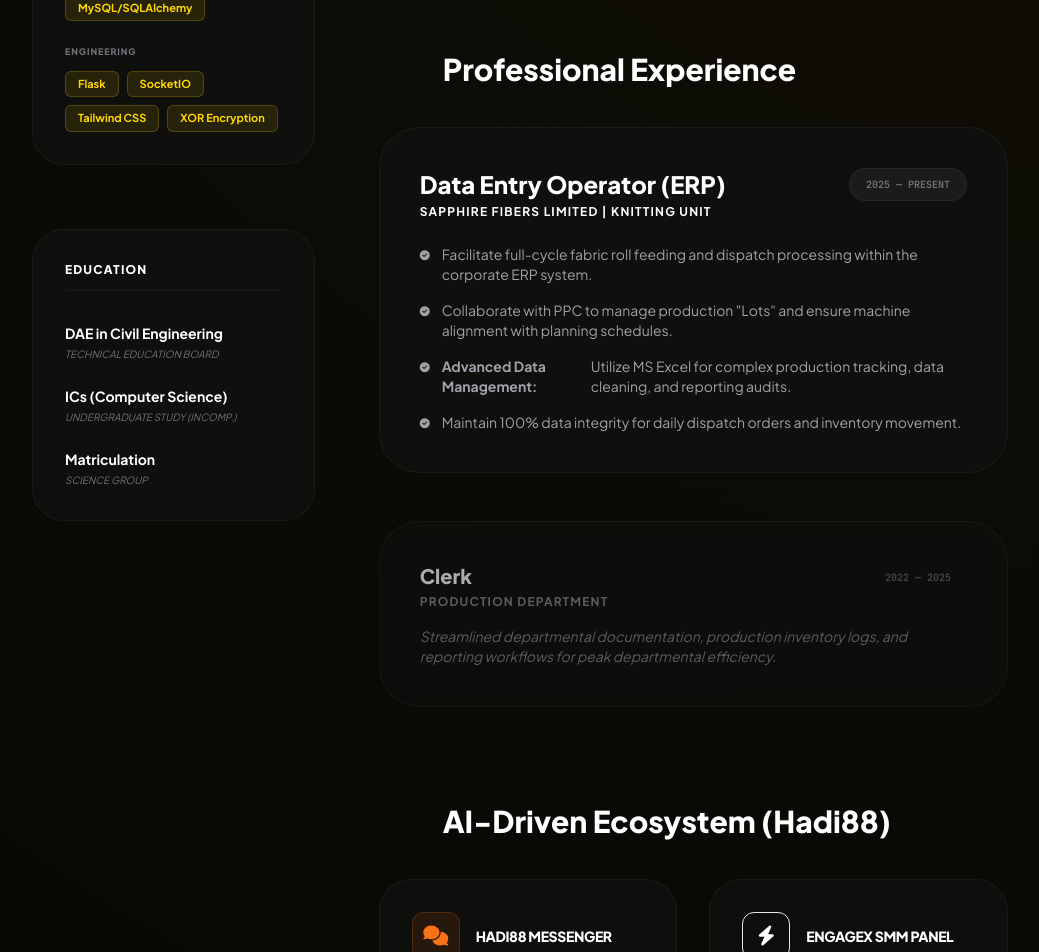
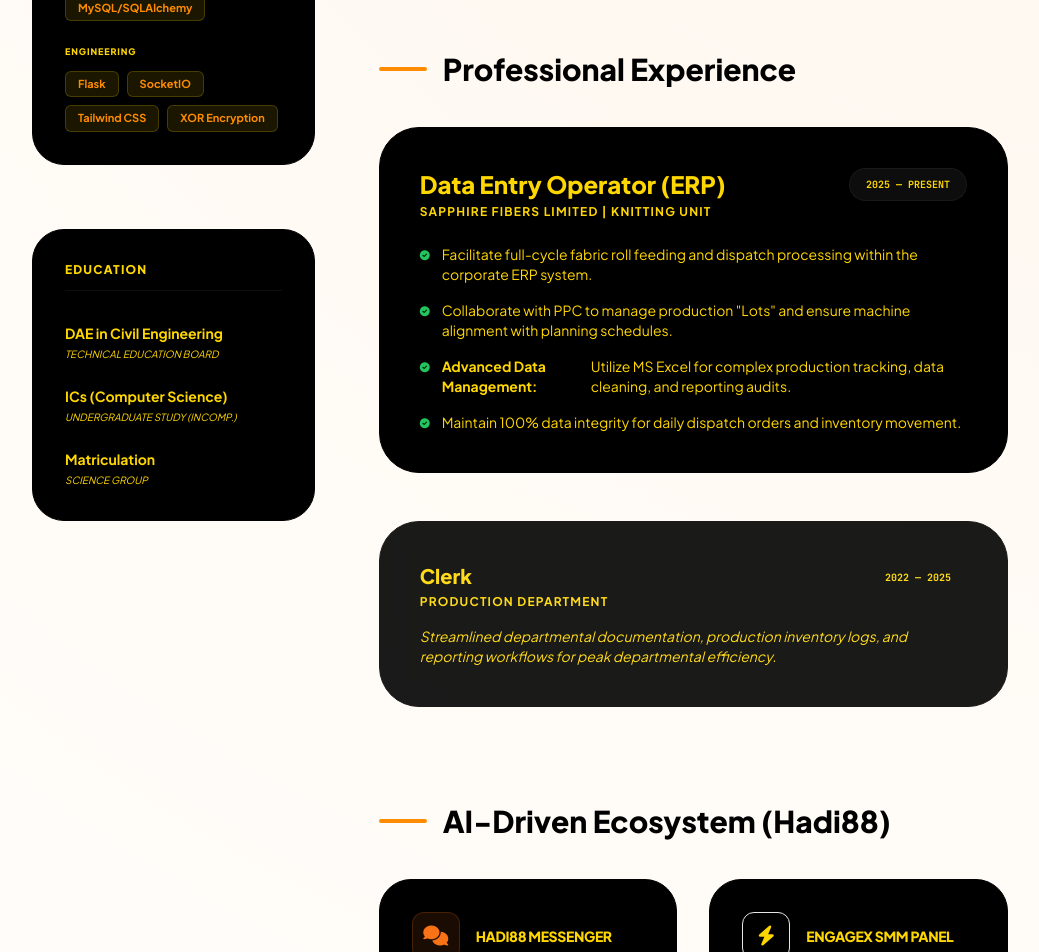
Before and after one commit to nmi88/nmi88.github.io, a plain HTML site: page index.html in a window 1280 px wide. Shown: the part 780-1732 px from the top of the page, without its empty margins (120-1159 px from the left). Drawn offline with nearby package versions, Linux system fonts and the light colour scheme.

Commit message:
Add light mode styles and theme switching script

```diff
--- a/index.html
+++ b/index.html
@@ -18,25 +18,41 @@
             --hadi-gold: #FFD700;
             --hadi-black: #050505;
             --card-bg: rgba(18, 18, 18, 0.7);
+            --text-main: #ffffff;
+            --text-dim: #a1a1aa;
+            --bg-color: #050505;
+            --border-color: rgba(255, 215, 0, 0.1);
+        }
+
+        /* LIGHT MODE OVERRIDES (7AM - 7PM) */
+        body.light-mode {
+            --hadi-black: #ffffff;
+            --hadi-gold: #ff8c00; /* Rich Orange */
+            --card-bg: #000000; /* Black boxes */
+            --text-main: #000000;
+            --text-dim: #4b5563;
+            --bg-color: #ffffff;
+            --border-color: rgba(0, 0, 0, 0.1);
+            background-image: radial-gradient(circle at top right, rgba(255, 140, 0, 0.08), transparent);
         }
 
         html { scroll-behavior: smooth; }
 
         body {
-            background-color: var(--hadi-black);
-            color: #ffffff;
+            background-color: var(--bg-color);
+            color: var(--text-main);
             font-family: 'Plus Jakarta Sans', sans-serif;
-            background-image: radial-gradient(circle at top right, rgba(255, 215, 0, 0.05), transparent);
+            transition: background-color 0.5s ease;
         }
 
-        /* STATIC STICKY HEADER */
         .static-header {
             position: sticky;
             top: 0;
             z-index: 1000;
-            background: rgba(5, 5, 5, 0.9);
+            background: var(--bg-color);
+            opacity: 0.95;
             backdrop-filter: blur(20px);
-            border-bottom: 1px solid rgba(255, 215, 0, 0.1);
+            border-bottom: 1px solid var(--border-color);
         }
 
         .glass-card {
@@ -44,6 +60,22 @@
             backdrop-filter: blur(12px);
             border: 1px solid rgba(255, 255, 255, 0.05);
             transition: all 0.3s ease;
+        }
+
+        /* Light Mode Specific Card Content */
+        body.light-mode .glass-card {
+            color: #FFD700 !important; /* Yellow text inside black boxes */
+            border: 1px solid #000;
+        }
+
+        body.light-mode .glass-card h2,
+        body.light-mode .glass-card h3,
+        body.light-mode .glass-card h4,
+        body.light-mode .glass-card h5,
+        body.light-mode .glass-card p,
+        body.light-mode .glass-card li,
+        body.light-mode .glass-card b {
+            color: #FFD700 !important; /* Yellow text as requested */
         }
 
         .glass-card:hover {
@@ -73,7 +105,7 @@
             font-weight: 800;
             text-transform: uppercase;
             letter-spacing: 1.5px;
-            color: #a1a1aa;
+            color: var(--text-dim);
             transition: all 0.3s ease;
             cursor: pointer;
         }
@@ -85,15 +117,23 @@
 
         .mono { font-family: 'JetBrains Mono', monospace; }
 
-        /* Offset for smooth scroll anchors */
         section { scroll-margin-top: 100px; }
+
+        /* Light Mode Text Adjustments for headings outside cards */
+        body.light-mode .text-zinc-500,
+        body.light-mode .text-zinc-400 {
+            color: #1a1a1a;
+        }
+        body.light-mode .text-white {
+            color: #000000;
+        }
     </style>
 </head>
 <body class="pb-12">
 
     <header class="static-header">
         <div class="max-w-5xl mx-auto px-6 py-5 flex flex-wrap justify-center md:justify-between items-center gap-4">
-            <div class="hidden md:block font-black text-gold text-lg tracking-tighter">M.Noman Ikram</div>
+            <div class="hidden md:block font-black text-gold text-lg tracking-tighter" style="color: var(--hadi-gold)">M.Noman Ikram</div>
             <nav class="flex gap-6 md:gap-10">
                 <a href="#about" class="nav-link">About</a>
                 <a href="#education" class="nav-link">Education</a>
@@ -114,14 +154,14 @@
             </p>
 
             <div class="flex flex-wrap justify-center gap-8 mt-10 text-xs md:text-sm text-zinc-400 font-semibold">
-                <a href="mailto:nomanikram@email.com" class="hover:text-gold transition-all flex items-center gap-2">
-                    <i class="fa-solid fa-envelope text-gold"></i> m.noman.bh2@email.com
+                <a href="mailto:m.noman.bh2@email.com" class="hover:text-gold transition-all flex items-center gap-2">
+                    <i class="fa-solid fa-envelope text-orange-500"></i> m.noman.bh2@email.com
                 </a>
                 <a href="tel:+923220788588" class="hover:text-gold transition-all flex items-center gap-2">
-                    <i class="fa-solid fa-phone text-gold"></i> +92 32207885888
+                    <i class="fa-solid fa-phone text-orange-500"></i> +92 32207885888
                 </a>
                 <span class="flex items-center gap-2">
-                    <i class="fa-solid fa-location-dot text-gold"></i> Lahore, Pakistan
+                    <i class="fa-solid fa-location-dot text-orange-500"></i> Lahore, Pakistan
                 </span>
                 <a href="https://wa.me/923220788588" target="_blank" class="hover:text-green-400 transition-all flex items-center gap-2">
                     <i class="fa-brands fa-whatsapp text-green-500"></i> Contact on WhatsApp
@@ -167,16 +207,16 @@
                     <h3 class="text-gold font-black text-xs uppercase tracking-widest mb-8 border-b border-white/5 pb-3">Education</h3>
                     <div class="space-y-6">
                         <div>
-                            <h4 class="font-bold text-white text-sm">DAE in Civil Engineering</h4>
-                            <p class="text-[10px] text-zinc-500 italic uppercase mt-1">Technical Education Board</p>
+                            <h4 class="font-bold text-sm">DAE in Civil Engineering</h4>
+                            <p class="text-[10px] italic uppercase mt-1">Technical Education Board</p>
                         </div>
                         <div>
-                            <h4 class="font-bold text-white text-sm">ICs (Computer Science)</h4>
-                            <p class="text-[10px] text-zinc-500 italic uppercase mt-1">Undergraduate Study (Incomp.)</p>
+                            <h4 class="font-bold text-sm">ICs (Computer Science)</h4>
+                            <p class="text-[10px] italic uppercase mt-1">Undergraduate Study (Incomp.)</p>
                         </div>
                         <div>
-                            <h4 class="font-bold text-white text-sm">Matriculation</h4>
-                            <p class="text-[10px] text-zinc-500 italic uppercase mt-1">Science Group</p>
+                            <h4 class="font-bold text-sm">Matriculation</h4>
+                            <p class="text-[10px] italic uppercase mt-1">Science Group</p>
                         </div>
                     </div>
                 </section>
@@ -185,54 +225,54 @@
             <div class="lg:col-span-2 space-y-24">
 
                 <section id="about">
-                    <h2 class="text-3xl font-black text-white mb-8 flex items-center gap-4">
-                        <span class="w-12 h-1 bg-gold rounded-full"></span> About Me
+                    <h2 class="text-3xl font-black mb-8 flex items-center gap-4">
+                        <span class="w-12 h-1 bg-gold rounded-full" style="background-color: var(--hadi-gold)"></span> About Me
                     </h2>
                     <div class="glass-card p-10 rounded-[2.5rem] leading-relaxed">
-                        <p class="text-zinc-400 text-sm md:text-base">
-                            I am an <span class="text-white font-bold">AI-Powered Software Engineer</span> and industrial systems specialist. My expertise lies in leveraging Artificial Intelligence to accelerate software development and automate complex industrial workflows. Currently optimizing resource planning at <span class="text-white font-semibold underline decoration-gold/50">Sapphire Fibers Limited</span>, I am dedicated to building intelligent, secure, and highly-responsive digital ecosystems.
+                        <p class="text-sm md:text-base">
+                            I am an <span class="font-bold">AI-Powered Software Engineer</span> and industrial systems specialist. My expertise lies in leveraging Artificial Intelligence to accelerate software development and automate complex industrial workflows. Currently optimizing resource planning at <span class="font-semibold underline decoration-gold/50">Sapphire Fibers Limited</span>, I am dedicated to building intelligent, secure, and highly-responsive digital ecosystems.
                         </p>
                     </div>
                 </section>
 
                 <section id="experience">
-                    <h2 class="text-3xl font-black text-white mb-10 flex items-center gap-4">
-                        <span class="w-12 h-1 bg-gold rounded-full"></span> Professional Experience
+                    <h2 class="text-3xl font-black mb-10 flex items-center gap-4">
+                        <span class="w-12 h-1 bg-gold rounded-full" style="background-color: var(--hadi-gold)"></span> Professional Experience
                     </h2>
 
                     <div class="space-y-12">
                         <div class="glass-card p-10 rounded-[2.5rem]">
                             <div class="flex flex-col md:flex-row justify-between items-start gap-4 mb-6">
                                 <div>
-                                    <h4 class="text-2xl font-black text-white">Data Entry Operator (ERP)</h4>
+                                    <h4 class="text-2xl font-black">Data Entry Operator (ERP)</h4>
                                     <p class="text-gold font-bold text-xs uppercase tracking-widest mt-1">Sapphire Fibers Limited | Knitting Unit</p>
                                 </div>
-                                <span class="text-[10px] font-black text-zinc-500 bg-white/5 px-4 py-2 rounded-full mono border border-white/5">2025 — PRESENT</span>
+                                <span class="text-[10px] font-black bg-white/5 px-4 py-2 rounded-full mono border border-white/5">2025 — PRESENT</span>
                             </div>
-                            <ul class="text-zinc-400 text-sm space-y-4 list-none">
-                                <li class="flex gap-3"><i class="fa-solid fa-circle-check text-gold text-[10px] mt-1.5"></i> Facilitate full-cycle fabric roll feeding and dispatch processing within the corporate ERP system.</li>
-                                <li class="flex gap-3"><i class="fa-solid fa-circle-check text-gold text-[10px] mt-1.5"></i> Collaborate with PPC to manage production "Lots" and ensure machine alignment with planning schedules.</li>
-                                <li class="flex gap-3"><i class="fa-solid fa-circle-check text-gold text-[10px] mt-1.5"></i> <b>Advanced Data Management:</b> Utilize MS Excel for complex production tracking, data cleaning, and reporting audits.</li>
-                                <li class="flex gap-3"><i class="fa-solid fa-circle-check text-gold text-[10px] mt-1.5"></i> Maintain 100% data integrity for daily dispatch orders and inventory movement.</li>
+                            <ul class="text-sm space-y-4 list-none">
+                                <li class="flex gap-3"><i class="fa-solid fa-circle-check text-green-500 text-[10px] mt-1.5"></i> Facilitate full-cycle fabric roll feeding and dispatch processing within the corporate ERP system.</li>
+                                <li class="flex gap-3"><i class="fa-solid fa-circle-check text-green-500 text-[10px] mt-1.5"></i> Collaborate with PPC to manage production "Lots" and ensure machine alignment with planning schedules.</li>
+                                <li class="flex gap-3"><i class="fa-solid fa-circle-check text-green-500 text-[10px] mt-1.5"></i> <b>Advanced Data Management:</b> Utilize MS Excel for complex production tracking, data cleaning, and reporting audits.</li>
+                                <li class="flex gap-3"><i class="fa-solid fa-circle-check text-green-500 text-[10px] mt-1.5"></i> Maintain 100% data integrity for daily dispatch orders and inventory movement.</li>
                             </ul>
                         </div>
 
-                        <div class="glass-card p-10 rounded-[2.5rem] opacity-80">
+                        <div class="glass-card p-10 rounded-[2.5rem] opacity-90">
                             <div class="flex flex-col md:flex-row justify-between items-start gap-4 mb-4">
                                 <div>
-                                    <h4 class="text-xl font-black text-zinc-300">Clerk</h4>
-                                    <p class="text-zinc-500 font-bold text-xs uppercase tracking-widest mt-1">Production Department</p>
+                                    <h4 class="text-xl font-black">Clerk</h4>
+                                    <p class="font-bold text-xs uppercase tracking-widest mt-1">Production Department</p>
                                 </div>
-                                <span class="text-[10px] font-black text-zinc-600 px-4 py-2 rounded-full mono">2022 — 2025</span>
+                                <span class="text-[10px] font-black px-4 py-2 rounded-full mono">2022 — 2025</span>
                             </div>
-                            <p class="text-zinc-500 text-sm italic">Streamlined departmental documentation, production inventory logs, and reporting workflows for peak departmental efficiency.</p>
+                            <p class="text-sm italic">Streamlined departmental documentation, production inventory logs, and reporting workflows for peak departmental efficiency.</p>
                         </div>
                     </div>
                 </section>
 
                 <section id="projects">
-                    <h2 class="text-3xl font-black text-white mb-10 flex items-center gap-4">
-                        <span class="w-12 h-1 bg-gold rounded-full"></span> AI-Driven Ecosystem (Hadi88)
+                    <h2 class="text-3xl font-black mb-10 flex items-center gap-4">
+                        <span class="w-12 h-1 bg-gold rounded-full" style="background-color: var(--hadi-gold)"></span> AI-Driven Ecosystem (Hadi88)
                     </h2>
 
                     <div class="grid grid-cols-1 md:grid-cols-2 gap-8">
@@ -241,9 +281,9 @@
                                 <div class="w-12 h-12 rounded-xl bg-orange-500/10 flex items-center justify-center text-orange-500 border border-orange-500/20">
                                     <i class="fa-solid fa-comments text-xl"></i>
                                 </div>
-                                <h5 class="font-black text-white text-sm uppercase tracking-tight">Hadi88 Messenger</h5>
+                                <h5 class="font-black text-sm uppercase tracking-tight">Hadi88 Messenger</h5>
                             </div>
-                            <p class="text-[11px] text-zinc-500 mb-8 leading-relaxed">High-performance Real-Time PWA Web Chat platform optimized for speed and encrypted communication.</p>
+                            <p class="text-[11px] mb-8 leading-relaxed">High-performance Real-Time PWA Web Chat platform optimized for speed and encrypted communication.</p>
                             <a href="https://chats88.pythonanywhere.com" target="_blank" class="block w-full text-center py-3 bg-white/5 hover:bg-gold hover:text-black rounded-xl text-[10px] font-black transition-all uppercase tracking-widest">Launch Application</a>
                         </div>
 
@@ -252,9 +292,9 @@
                                 <div class="w-12 h-12 rounded-xl bg-gold/10 flex items-center justify-center text-gold border border-gold/20">
                                     <i class="fa-solid fa-bolt text-xl"></i>
                                 </div>
-                                <h5 class="font-black text-white text-sm uppercase tracking-tight">EngageX SMM Panel</h5>
+                                <h5 class="font-black text-sm uppercase tracking-tight">EngageX SMM Panel</h5>
                             </div>
-                            <p class="text-[11px] text-zinc-500 mb-8 leading-relaxed">Automated Social Media Marketing Platform featuring smart sync technology and reward streaks.</p>
+                            <p class="text-[11px] mb-8 leading-relaxed">Automated Social Media Marketing Platform featuring smart sync technology and reward streaks.</p>
                             <a href="https://panelpromax.pythonanywhere.com" target="_blank" class="block w-full text-center py-3 bg-white/5 hover:bg-gold hover:text-black rounded-xl text-[10px] font-black transition-all uppercase tracking-widest">Access Dashboard</a>
                         </div>
 
@@ -263,9 +303,9 @@
                                 <div class="w-12 h-12 rounded-xl bg-blue-500/10 flex items-center justify-center text-blue-500 border border-blue-500/20">
                                     <i class="fa-solid fa-shield-halved text-xl"></i>
                                 </div>
-                                <h5 class="font-black text-white text-sm uppercase tracking-tight">FinControl Pro</h5>
+                                <h5 class="font-black text-sm uppercase tracking-tight">FinControl Pro</h5>
                             </div>
-                            <p class="text-[11px] text-zinc-500 mb-8 leading-relaxed">Secure personal wealth tracking system utilizing advanced XOR Encryption and cloud backups.</p>
+                            <p class="text-[11px] mb-8 leading-relaxed">Secure personal wealth tracking system utilizing advanced XOR Encryption and cloud backups.</p>
                             <a href="https://myfin.pythonanywhere.com/login?next=%2F" target="_blank" class="block w-full text-center py-3 bg-white/5 hover:bg-gold hover:text-black rounded-xl text-[10px] font-black transition-all uppercase tracking-widest">Security Hub</a>
                         </div>
 
@@ -274,9 +314,9 @@
                                 <div class="w-12 h-12 rounded-xl bg-indigo-500/10 flex items-center justify-center text-indigo-500 border border-indigo-500/20">
                                     <i class="fa-solid fa-brain text-xl"></i>
                                 </div>
-                                <h5 class="font-black text-white text-sm uppercase tracking-tight">StudyKit Brain</h5>
+                                <h5 class="font-black text-sm uppercase tracking-tight">StudyKit Brain</h5>
                             </div>
-                            <p class="text-[11px] text-zinc-500 mb-8 leading-relaxed">Cognitive mastery hub leveraging AI to transform textbook notes into long-term memory anchors.</p>
+                            <p class="text-[11px] mb-8 leading-relaxed">Cognitive mastery hub leveraging AI to transform textbook notes into long-term memory anchors.</p>
                             <a href="https://Hadinoman.pythonanywhere.com" target="_blank" class="block w-full text-center py-3 bg-white/5 hover:bg-gold hover:text-black rounded-xl text-[10px] font-black transition-all uppercase tracking-widest">Open Academy</a>
                         </div>
                     </div>
@@ -285,11 +325,30 @@
         </div>
 
         <footer class="mt-40 py-16 border-t border-white/5 text-center">
-            <p class="text-[10px] text-zinc-600 font-bold uppercase tracking-[0.5em] mono">
+            <p class="text-[10px] font-bold uppercase tracking-[0.5em] mono" style="color: var(--text-dim)">
                 Systems Online // Built for Impact // NMI &copy; 2026
             </p>
         </footer>
     </div>
 
+    <script>
+        function applyTheme() {
+            const now = new Date();
+            const hour = now.getHours();
+
+            // 7 AM to 7 PM (7:00 to 18:59) is Light Mode
+            if (hour >= 7 && hour < 19) {
+                document.body.classList.add('light-mode');
+            } else {
+                document.body.classList.remove('light-mode');
+            }
+        }
+
+        // Run on load
+        applyTheme();
+
+        // Check every minute in case the user leaves the tab open during a transition
+        setInterval(applyTheme, 60000);
+    </script>
 </body>
-</html>
+                       </html>
```
